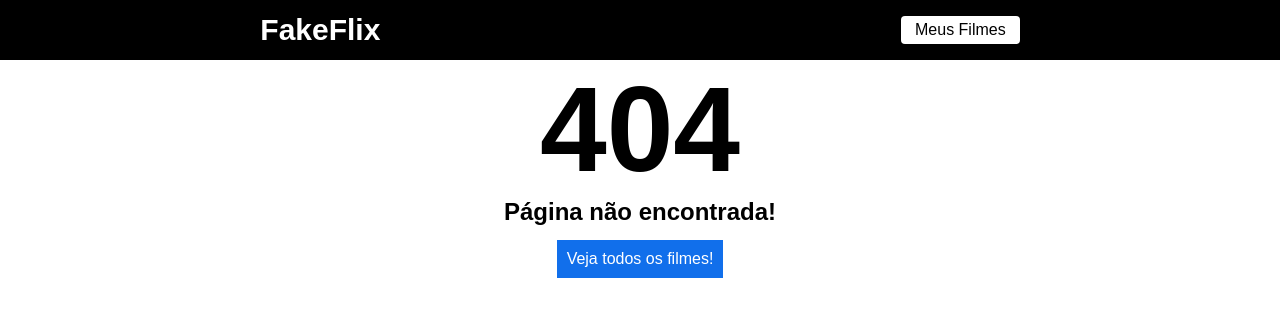
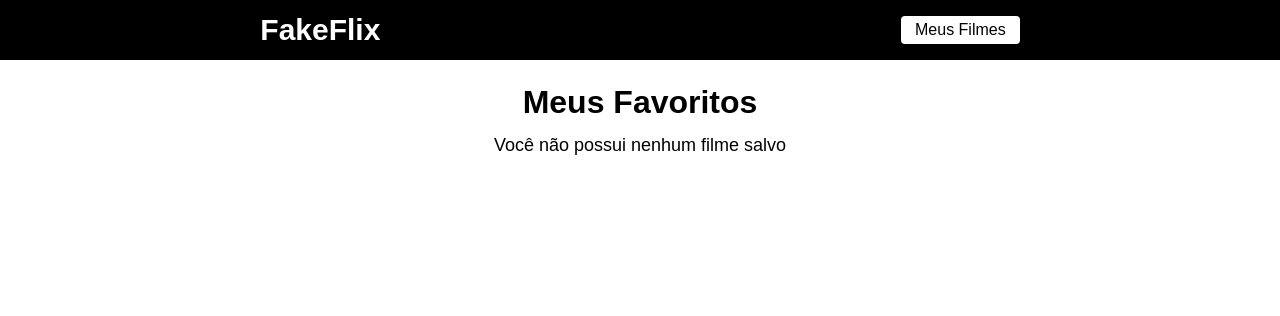
Before and after one commit to gluisjulian/fakeflix, a React (Create React App) app: page /favoritos in a window 1280 px wide. Before the commit this address had no page. Shown: the top 316 px of the page. Built offline with nearby package versions, Linux system fonts and the light colour scheme; the HTML template or start-up script is replaced by a standard one.

Commit message:
manipulando lista de filmes

```diff
--- /dev/null
+++ b/src/pages/Favoritos/favoritos.css
@@ -0,0 +1,38 @@
+.meus-favoritos{
+    margin-top: 24px;
+    display: flex;
+    flex-direction: column;
+    align-items: center;
+}
+
+.meus-favoritos h1{
+    margin-bottom: 14px;
+}
+
+.meus-favoritos span{
+    font-size: 18px;
+}
+
+.meus-favoritos ul{
+    width: 720px;
+}
+
+.meus-favoritos ul li{
+    list-style: none;
+    display: flex;
+    justify-content: space-between;
+    align-items: center;
+    margin-bottom: 14px;
+}
+
+.meus-favoritos div{
+    display: flex;
+    justify-content: center;
+    align-items: center;
+}
+
+.meus-favoritos div a{
+    text-decoration: none;
+    color: #116feb;
+    margin-right: 14px;
+}
--- /dev/null
+++ b/src/pages/Favoritos/index.js
@@ -0,0 +1,46 @@
+import { useEffect, useState } from 'react'
+import { Link } from 'react-router-dom';
+
+
+import './favoritos.css';
+
+
+function Favoritos(){
+    const [filmes, setFilmes] = useState([]);
+
+    useEffect(() => {
+        const minhaLista = localStorage.getItem("@fakeflix");
+        setFilmes(JSON.parse(minhaLista) || [])
+    }, [])
+
+    function excluirFilme(id){
+        let filtroFilmes = filmes.filter((item) => {
+            return item.id !== id
+        })
+
+        setFilmes(filtroFilmes);
+        localStorage.setItem("@fakeflix", JSON.stringify(filtroFilmes));
+    }
+
+    return(
+        <div className='meus-favoritos'>
+            <h1>Meus Favoritos</h1>
+            {filmes.length === 0 && <span>Você não possui nenhum filme salvo</span>}
+            <ul>
+                {filmes.map((filme) => {
+                    return(
+                        <li key={filme.id}>
+                            <span>{filme.title}</span>
+                            <div>
+                                <Link to={`/filme/${filme.id}`}>Ver detalhes</Link>
+                                <button onClick={() => excluirFilme(filme.id) }>Excluir</button>
+                            </div>
+                        </li>
+                    )
+                })}
+            </ul>
+        </div>
+    )
+}
+
+export default Favoritos;
--- a/src/routes.js
+++ b/src/routes.js
@@ -4,6 +4,7 @@
 import Home from './pages/Home'
 import Filme from './pages/Filme'
 import Erro from './pages/Erro'
+import Favoritos from './pages/Favoritos'
 
 
 import Header from './components/Header';
@@ -15,6 +16,7 @@
             <Routes>
                 <Route path='/' element={<Home/>} />
                 <Route path='/filme/:id' element={<Filme/>} />
+                <Route path='/favoritos' element={<Favoritos/>} />
 
 
                 <Route path='*' element={<Erro/>} />
```
